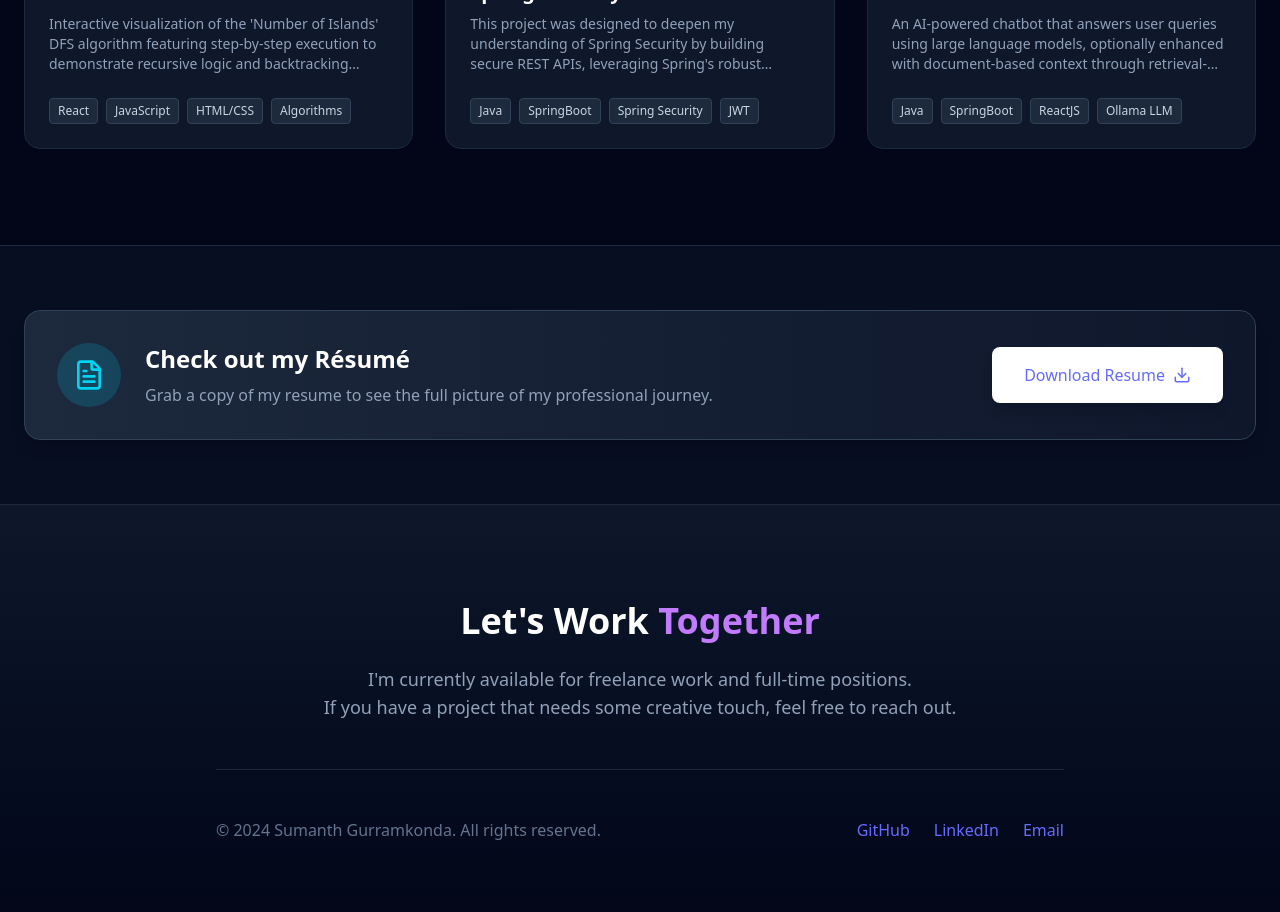
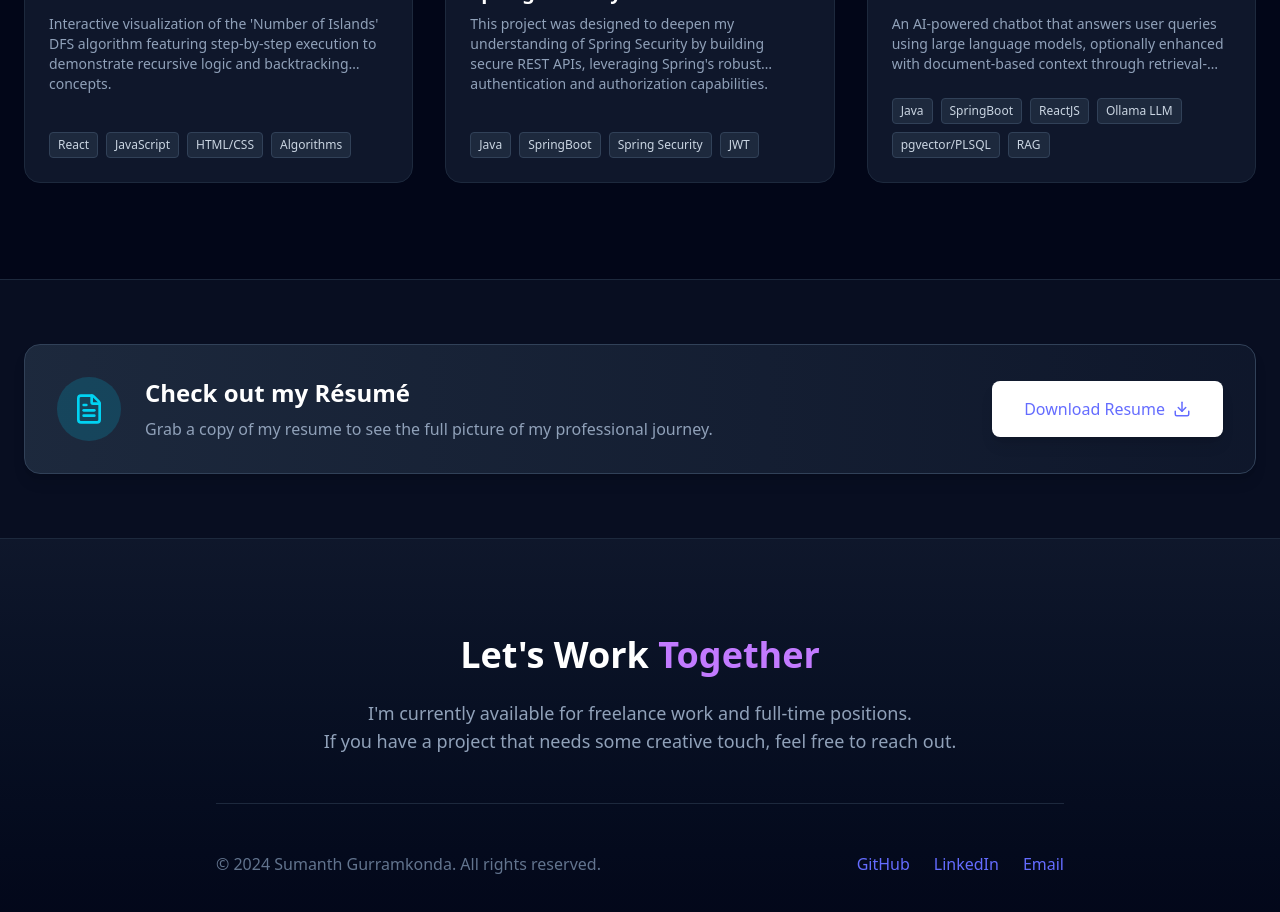
Before and after one commit to sumanthgurramkonda/my-portfolio, a React (Vite) app: page / in a window 1280 px wide. Shown: the part 2960-3872 px from the top of the page. Built offline with nearby package versions, Linux system fonts and the light colour scheme.

Commit message:
ai project update

```diff
--- a/src/App.jsx
+++ b/src/App.jsx
@@ -71,7 +71,7 @@ const DATA = {
       id: 3,
       title: "AI Chatbot APP",
       description: "An AI-powered chatbot that answers user queries using large language models, optionally enhanced with document-based context through retrieval-augmented generation (RAG), allowing users to switch models and enable or disable RAG in real time",
-      tags: ["Java", "SpringBoot", "ReactJS", "Ollama LLM"],
+      tags: ["Java", "SpringBoot", "ReactJS", "Ollama LLM", "pgvector/PLSQL", "RAG"],
       link: "#",
       github: "https://github.com/sumanthgurramkonda/ai-chatbot-app"
     }
```
